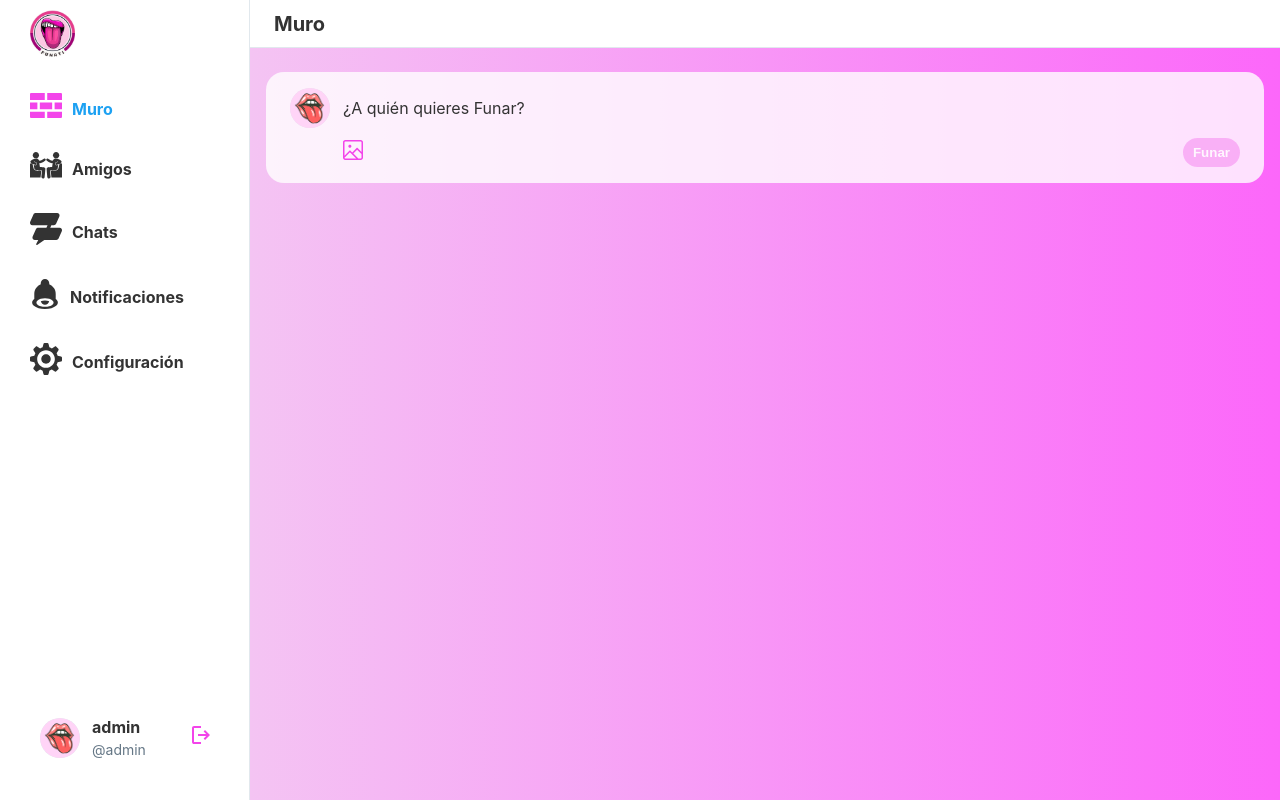
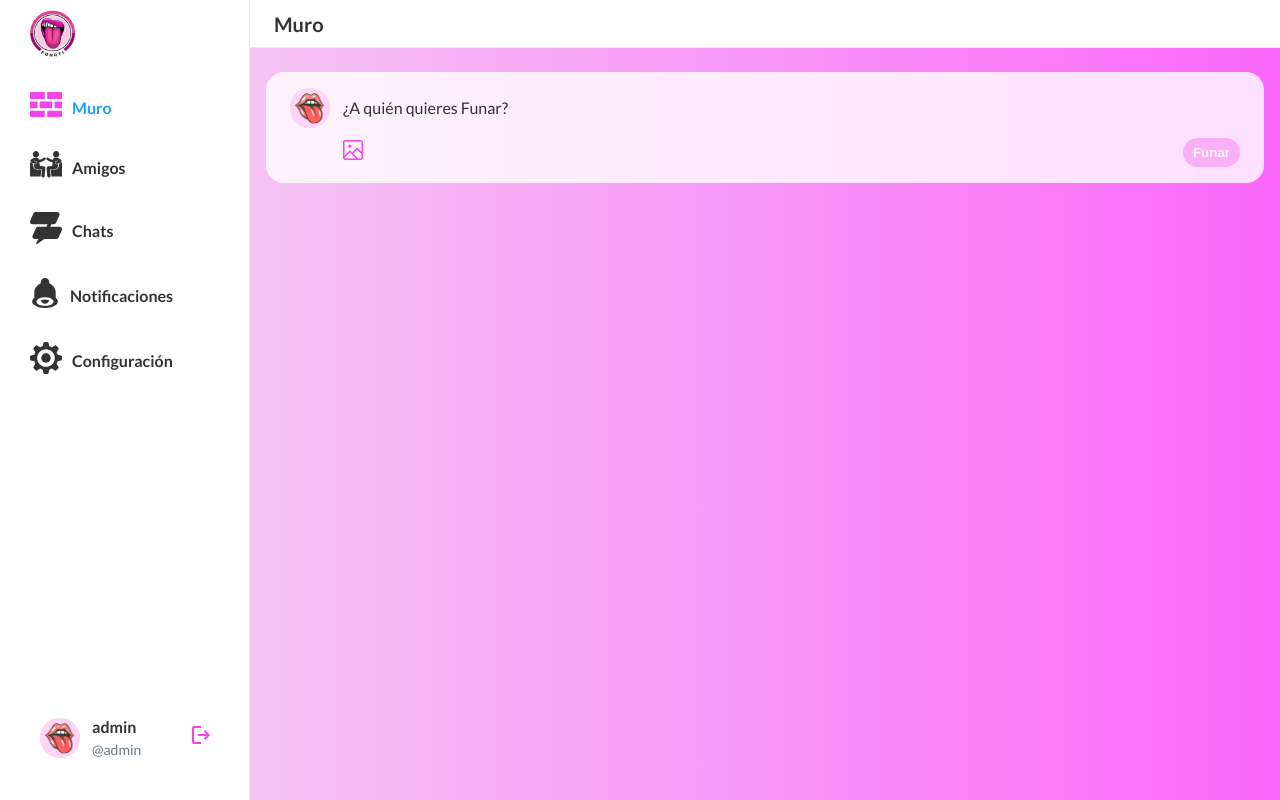
Before and after one commit to Daviddp96/RetirATI, a Django app: page /app/ in a window 1280 px wide. Run offline with Django 5.2, Linux system fonts and the light colour scheme; a user stored in the database is signed in; data comes from the database, SQL or seed files in the repository; data that the repository does not hold is empty.

Commit message:
Use Lato font, fix unwanted background hover

```diff
--- a/funATI/funATIAPP/static/css/home.css
+++ b/funATI/funATIAPP/static/css/home.css
@@ -5,7 +5,7 @@
 }
 
 body {
-    font-family: sans-serif;
+    font-family: 'Lato', sans-serif;
 }
 
 .navbar {
--- a/funATI/funATIAPP/static/css/login.css
+++ b/funATI/funATIAPP/static/css/login.css
@@ -2,7 +2,7 @@
 body {
   margin: 0;
   padding: 0;
-  font-family: 'Segoe UI', sans-serif;
+  font-family: 'Lato', 'Segoe UI', sans-serif;
   background: linear-gradient(to bottom right, #e49bd5, #fdb3f9);
   min-height: 100vh;
   display: flex;
--- a/funATI/funATIAPP/static/css/styles.css
+++ b/funATI/funATIAPP/static/css/styles.css
@@ -40,8 +40,7 @@
   --text-color: #333;
   --light-gray: #f5f5f5;
   --border-color: #e1e8ed;
-  --font-main: -apple-system, BlinkMacSystemFont, "Segoe UI", Roboto,
-    /* ...existing code... */
+  --font-main: "Lato", -apple-system, BlinkMacSystemFont, "Segoe UI", Roboto,
     Helvetica, Arial, sans-serif;
   --sidebar-width: 250px;
 
@@ -62,7 +61,8 @@ body.dark-theme {
   --bg-topbar: #192734;
   --bg-container: rgba(25, 39, 52, 0.8);
   --text-primary: white;
-  --text-secondary: #8b98a5;
+  --text-secondary: #ebedee;
+  --text-secondary-dark: #ebedee;
   --border-light: #38444d;
 }
 
@@ -216,6 +216,7 @@ body {
   border: none;
   background: none;
   font-weight: bold;
+  font-size: 1.1rem;
   color: var(--text-secondary);
   cursor: pointer;
   position: relative;
@@ -224,11 +225,11 @@ body {
 }
 
 .profile-nav-btn:hover {
-  background-color: #e1e8ed;
+  color: #2AA3EF;
 }
 
 .profile-nav-btn.active {
-  color: var(--primary-color);
+  color: #2AA3EF;
 }
 
 .profile-nav-btn.active::after {
--- a/funATI/funATIAPP/templates/auth_base.html
+++ b/funATI/funATIAPP/templates/auth_base.html
@@ -5,6 +5,12 @@
     <meta charset="UTF-8" />
     <meta name="viewport" content="width=device-width, initial-scale=1.0"/>
     <title>{% block title %}FunATI{% endblock %}</title>
+
+    <!-- Google Fonts - Lato -->
+    <link rel="preconnect" href="https://fonts.googleapis.com">
+    <link rel="preconnect" href="https://fonts.gstatic.com" crossorigin>
+    <link href="https://fonts.googleapis.com/css2?family=Lato:ital,wght@0,100;0,300;0,400;0,700;0,900;1,100;1,300;1,400;1,700;1,900&display=swap" rel="stylesheet">
+
     <link rel="stylesheet" href="{% static 'css/login.css' %}">
     {% block extra_css %}{% endblock %}
 </head>
--- a/funATI/funATIAPP/templates/base.html
+++ b/funATI/funATIAPP/templates/base.html
@@ -5,6 +5,11 @@
     <meta charset="UTF-8" />
     <meta name="viewport" content="width=device-width, initial-scale=1.0" />
     <title>{% block title %}FunATI{% endblock %}</title>
+
+    <!-- Google Fonts - Lato -->
+    <link rel="preconnect" href="https://fonts.googleapis.com">
+    <link rel="preconnect" href="https://fonts.gstatic.com" crossorigin>
+    <link href="https://fonts.googleapis.com/css2?family=Lato:ital,wght@0,100;0,300;0,400;0,700;0,900;1,100;1,300;1,400;1,700;1,900&display=swap" rel="stylesheet">
 
     <link rel="stylesheet" href="{% static 'css/styles.css' %}">
 
--- a/funATI/funATIAPP/templates/edit-perfil.html
+++ b/funATI/funATIAPP/templates/edit-perfil.html
@@ -5,6 +5,12 @@
     <meta charset="UTF-8" />
     <meta name="viewport" content="width=device-width, initial-scale=1.0" />
     <title>Editar Perfil</title>
+
+    <!-- Google Fonts - Lato -->
+    <link rel="preconnect" href="https://fonts.googleapis.com">
+    <link rel="preconnect" href="https://fonts.gstatic.com" crossorigin>
+    <link href="https://fonts.googleapis.com/css2?family=Lato:ital,wght@0,100;0,300;0,400;0,700;0,900;1,100;1,300;1,400;1,700;1,900&display=swap" rel="stylesheet">
+
     <link rel="stylesheet" href="{% static 'css/styles.css' %}" />
     <link rel="stylesheet" href="{% static 'css/edit.css' %}" />
   </head>
--- a/funATI/funATIAPP/templates/index.html
+++ b/funATI/funATIAPP/templates/index.html
@@ -4,6 +4,12 @@
 <head>
     <meta charset="UTF-8">
     <meta name="viewport" content="width=device-width, initial-scale=1.0">
+
+    <!-- Google Fonts - Lato -->
+    <link rel="preconnect" href="https://fonts.googleapis.com">
+    <link rel="preconnect" href="https://fonts.gstatic.com" crossorigin>
+    <link href="https://fonts.googleapis.com/css2?family=Lato:ital,wght@0,100;0,300;0,400;0,700;0,900;1,100;1,300;1,400;1,700;1,900&display=swap" rel="stylesheet">
+
     <link href="{% static 'css/home.css' %}" rel="stylesheet">
     <title>FunATI - Inicio</title>
 </head>
```
